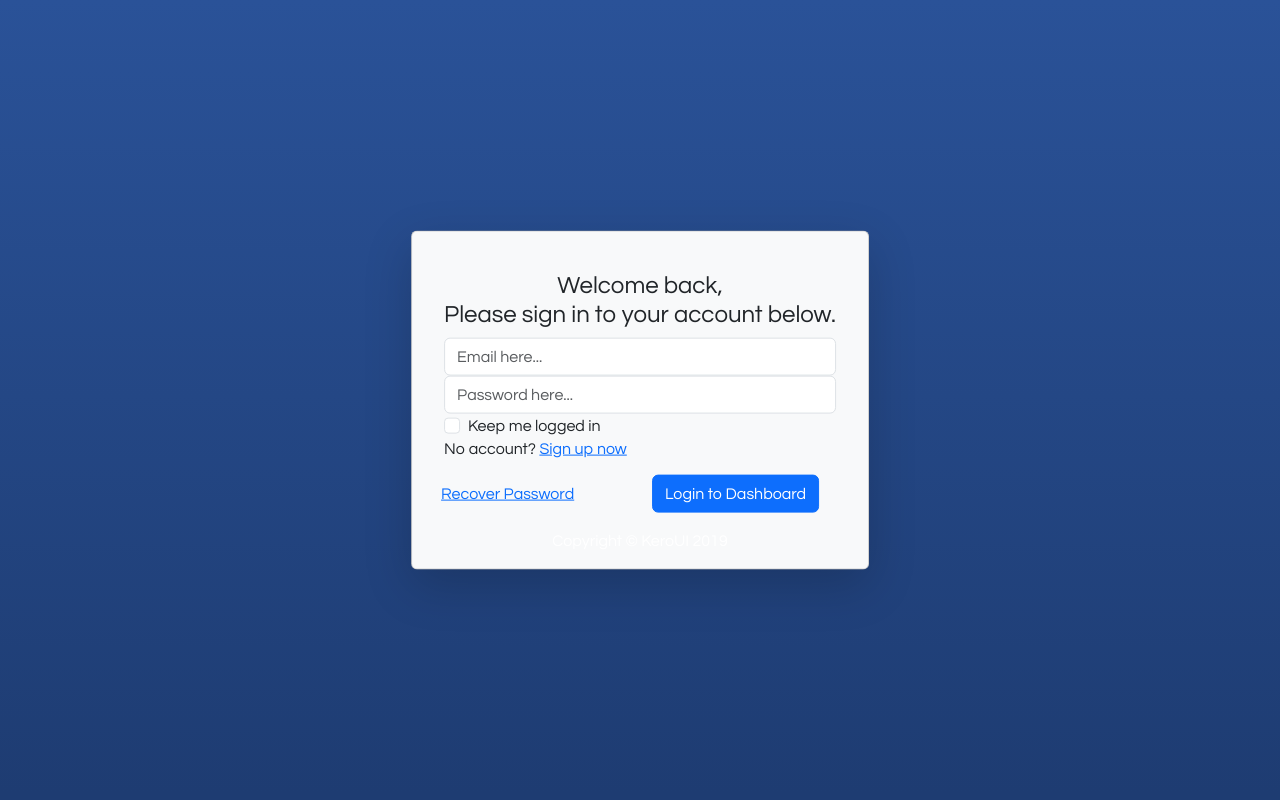
After one commit to hugotoroz/domo-chicken, a Django app: page /login in a window 1280 px wide. The commit adds this page. Run offline with Django 4.2, Linux system fonts and the light colour scheme.

Commit message:
Inicio de sesión
Efectivamente, inico de sesión

```diff
--- a/domochicken/core/templates/index.html
+++ b/domochicken/core/templates/index.html
@@ -43,7 +43,7 @@
             </div>
             <div class="d-flex align-items-center">
                 <div class="iconos-usuario nav-link">
-                    <a href="#"><i class="bi bi-person"></i></a>
+                    <a href="login"><i class="bi bi-person"></i></a>
                     <a href="#"><i class="bi bi-cart"></i></a>
                 </div>
 
@@ -56,7 +56,7 @@
     </nav>
     <!--Imágenes en Carousel-->
 
-    <div id="carouselExampleAutoplaying" class="carousel slide carousel-fade" data-bs-ride="carousel">
+    <div id="carouselExampleAutoplaying" class="carousel slide carousel-fade shadow-lg " data-bs-ride="carousel">
         <div class="carousel-inner">
             <div class="carousel-item active">
                 <img src="https://img.freepik.com/foto-gratis/delicioso-pollo-mesa_144627-8758.jpg?w=2000"
--- /dev/null
+++ b/domochicken/core/templates/inicio_sesion.html
@@ -0,0 +1,81 @@
+<!doctype html>
+<html lang="en">
+
+<head>
+    <meta charset="utf-8">
+    <!--Para la responsividad en dispositivos móviles.-->
+    <meta name="viewport" content="width=device-width, initial-scale=1">
+    <title>Bootstrap demo</title>
+    <link href="https://cdn.jsdelivr.net/npm/bootstrap@5.3.0-alpha3/dist/css/bootstrap.min.css" rel="stylesheet"
+        integrity="sha384-KK94CHFLLe+nY2dmCWGMq91rCGa5gtU4mk92HdvYe+M/SXH301p5ILy+dN9+nJOZ" crossorigin="anonymous">
+    <!-- ICONOS -->
+    <link rel="stylesheet" href="https://cdn.jsdelivr.net/npm/bootstrap-icons@1.10.4/font/bootstrap-icons.css">
+
+    <!--Fuente de letra-->
+    <link rel="preconnect" href="https://fonts.googleapis.com">
+    <link rel="preconnect" href="https://fonts.gstatic.com" crossorigin>
+    <link href="https://fonts.googleapis.com/css2?family=Questrial&display=swap" rel="stylesheet">
+
+    <link rel="stylesheet" href="static/css/style.css">
+
+</head>
+
+<body style="background: linear-gradient(to top,#1e3c72 0,#1e3c72 1%,#2a5298 100%) !important; background-size: cover;
+            background-repeat: no-repeat;
+            height: 100vh;
+            width: 100vw;
+            margin: 0;
+            padding: 0;">
+    <div class="container">
+
+        <div class="card position-absolute top-50 start-50 translate-middle shadow-lg p-3 mb-5 bg-body-tertiary rounded">
+            <div class="card-body">
+                <div class="h5 card-title text-center">
+                    <h4 class="mt-2">
+                        <div>Welcome back,</div>
+                        <span>Please sign in to your account below.</span>
+                    </h4>
+                </div>
+                <form class="">
+                    <div class="form-row">
+                        <div class="col-md-12">
+                            <div class="position-relative form-group"><input name="email" id="exampleEmail"
+                                    placeholder="Email here..." type="email" class="form-control"></div>
+                        </div>
+                        <div class="col-md-12">
+                            <div class="position-relative form-group"><input name="password" id="examplePassword"
+                                    placeholder="Password here..." type="password" class="form-control"></div>
+                        </div>
+                    </div>
+                    <div class="position-relative form-check"><input name="check" id="exampleCheck" type="checkbox"
+                            class="form-check-input"><label for="exampleCheck" class="form-check-label">Keep me
+                            logged in</label></div>
+                </form>
+                <div class="divider"></div>
+                <h6 class="mb-0">No account? <a href="javascript:void(0);" class="text-primary">Sign
+                        up now</a></h6>
+            </div>
+            <div class="row">
+                <div class="col float-left"><a href="javascript:void(0);" class="btn btn-link">Recover
+                        Password</a></div>
+                <div class="col float-right">
+                    <button class="btn btn-primary">Login to Dashboard</button>
+                </div>
+            </div>
+            <div class="text-center text-white opacity-8 mt-3">Copyright © KeroUI 2019</div>
+
+        </div>
+        <script src="https://cdn.jsdelivr.net/npm/bootstrap@5.3.0-alpha3/dist/js/bootstrap.bundle.min.js"
+            integrity="sha384-ENjdO4Dr2bkBIFxQpeoTz1HIcje39Wm4jDKdf19U8gI4ddQ3GYNS7NTKfAdVQSZe"
+            crossorigin="anonymous"></script>
+
+        <!-- Popper (No es obligatorio) -->
+        <script src="https://cdn.jsdelivr.net/npm/@popperjs/core@2.11.7/dist/umd/popper.min.js"
+            integrity="sha384-zYPOMqeu1DAVkHiLqWBUTcbYfZ8osu1Nd6Z89ify25QV9guujx43ITvfi12/QExE"
+            crossorigin="anonymous"></script>
+        <script src="https://cdn.jsdelivr.net/npm/bootstrap@5.3.0-alpha3/dist/js/bootstrap.min.js"
+            integrity="sha384-Y4oOpwW3duJdCWv5ly8SCFYWqFDsfob/3GkgExXKV4idmbt98QcxXYs9UoXAB7BZ"
+            crossorigin="anonymous"></script>
+</body>
+
+</html>
--- a/domochicken/core/urls.py
+++ b/domochicken/core/urls.py
@@ -1,6 +1,7 @@
 from django.urls import path
-from  .views import index
+from  .views import index, inicio_sesion
 
 urlpatterns =[
     path('',index,name="index"),
+    path('login',inicio_sesion,name="inicio_sesion"),
  ]
--- a/domochicken/core/views.py
+++ b/domochicken/core/views.py
@@ -4,3 +4,7 @@ from django.shortcuts import render
 def index(request):
 
     return render(request,'index.html')
+
+def inicio_sesion(request):
+
+    return render(request,'inicio_sesion.html')
```
